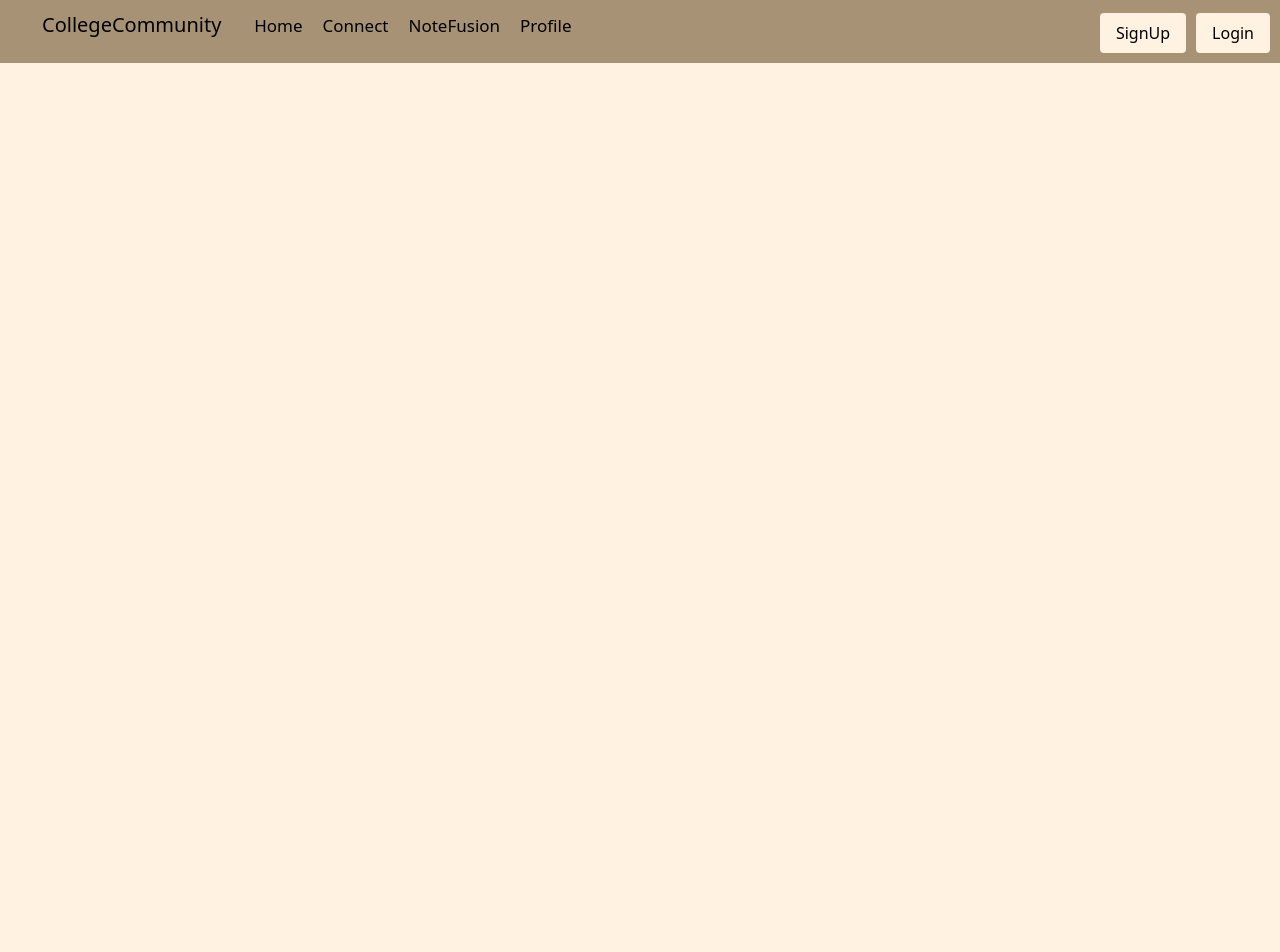
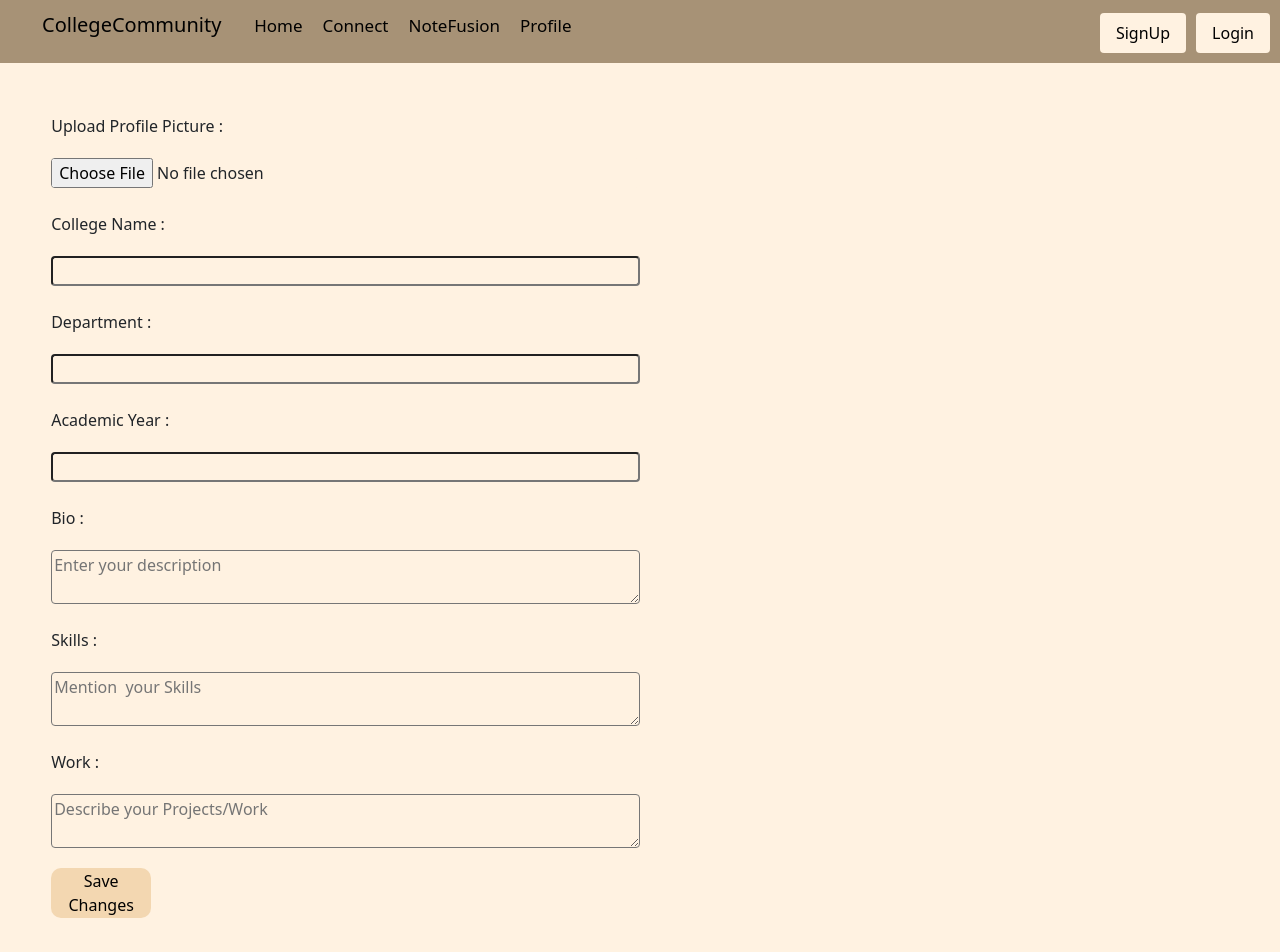
Before and after one commit to akshaypatra/CommunityV0.3-frontend, a React (Create React App) app: page /profile/edit_profile in a window 1280 px wide. Shown: the top 952 px of the page. Before the commit the page ends 800 px from the top, so only its background shows below. Built offline with nearby package versions, Linux system fonts and the light colour scheme.

Commit message:
created fronted for edit profile page

```diff
--- a/src/App.css
+++ b/src/App.css
@@ -225,3 +225,59 @@ html{
  background-color:rgb(251, 214, 167) ;
 
 }
+
+/* 6.2 edit Profile page */
+
+.edit-profile-page{
+  background-color:rgb(255,242,225) ;
+  padding: 4%;
+
+}
+
+.edit-profile-section1{
+
+  text-align: left;
+  display: flex;
+  flex-direction: column;
+  width: 100%;
+
+
+}
+.edit-profile-section1 input{
+  margin-top: 20px;
+  background-color:rgb(255,242,225)  ;
+  border-radius:4px;
+  width: 50%;
+}
+.edit-profile-section1 textarea{
+  margin-top: 20px;
+  background-color:rgb(255,242,225)  ;
+  border-radius:4px;
+  width: 50%;
+
+}
+
+.edit-profile-section1 button{
+  width:100px;
+ margin-top: 20px;
+ background-color:rgb(243, 215, 177);
+ border-radius: 10px;
+ border: 0px;
+}
+
+.edit-profile-section1 button:hover{
+  background-color:rgba(250, 199, 132, 0.845);
+
+}
+
+@media (max-width: 642px) {
+  .edit-profile-section1 input{
+
+    width: 100%;
+  }
+  .edit-profile-section1 textarea{
+
+    width: 100%;
+
+  }
+}
--- a/src/App.js
+++ b/src/App.js
@@ -6,6 +6,7 @@ import NavBar from './components/NavBar';
 import Signup from './pages/Signup';
 import LoginPage from './pages/LoginPage';
 import ProfilePage from './pages/ProfilePage';
+import EditProfilePage from './pages/EditProfilePage';
 function App() {
   return (
     <div className="App">
@@ -17,6 +18,7 @@ function App() {
             <Route  path="/signup" element={<Signup/>} />
             <Route  path="/login" element={<LoginPage/>} />
             <Route  path="/profile" element={<ProfilePage/>} />
+            <Route  path="/profile/edit_profile" element={<EditProfilePage/>} />
         </Routes>
 
 
--- /dev/null
+++ b/src/pages/EditProfilePage.js
@@ -0,0 +1,36 @@
+import React from 'react'
+
+export default function EditProfilePage() {
+  return (
+    <div className='edit-profile-page'>
+       <section className='edit-profile-section1'>
+            <label for="imageUpload">Upload Profile Picture :  </label>
+            <input type="file" id="imageUpload" name="image" accept="image/*"></input>
+            <br>
+            </br>
+            <label for="college-name">College Name :</label>
+            <input type='text' id="college-name" ></input>
+            <br>
+            </br>
+            <label for="department-name">Department :</label>
+            <input type='text' id="department-name" ></input>
+            <br>
+            </br>
+            <label for="academic-year">Academic Year :</label>
+            <input type='text' id="academic-year"></input>
+            <br>
+            </br>
+            <label for="bio">Bio :</label>
+            <textarea type='text' id="Bio" maxlength="1000" placeholder='Enter your description'></textarea>
+            <br></br>
+            <label for="skills">Skills :</label>
+            <textarea type='text' id="skills" maxlength="1000" placeholder='Mention  your Skills'></textarea>
+            <br></br>
+            <label for="work">Work :</label>
+            <textarea type='text' id="work" maxlength="1000" placeholder='Describe your Projects/Work'></textarea>
+            <button type='submit'>Save Changes</button>
+       </section>
+
+    </div>
+  )
+}
--- a/src/pages/ProfilePage.js
+++ b/src/pages/ProfilePage.js
@@ -1,6 +1,11 @@
 import React from 'react'
+import { useNavigate } from 'react-router-dom'
+export default function ProfilePage() {
+    const navigate=useNavigate();
+    const handleEditProfileButton=()=>{
+        navigate('edit_profile')
+    }
 
-export default function ProfilePage() {
   return (
     <div className='Profile-container'>
 
@@ -40,7 +45,7 @@ export default function ProfilePage() {
                 Tech used: React.js ,Node.js, MongoDB ,Bootstrap ,Next.js
             </li>
         </ul>
-        <button className='details-edit-button'>Edit Profile</button>
+        <button onClick={handleEditProfileButton} className='details-edit-button'  >Edit Profile</button>
         </div>
     </div>
   )
```
